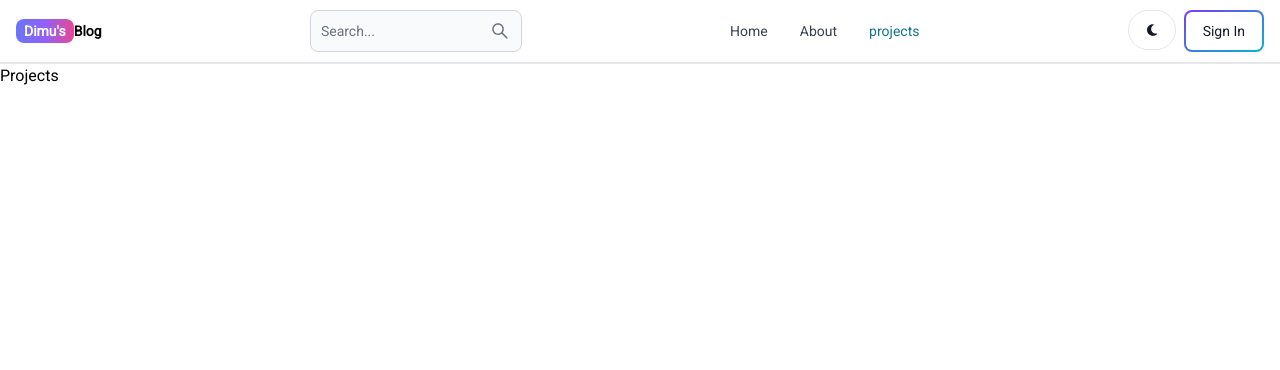
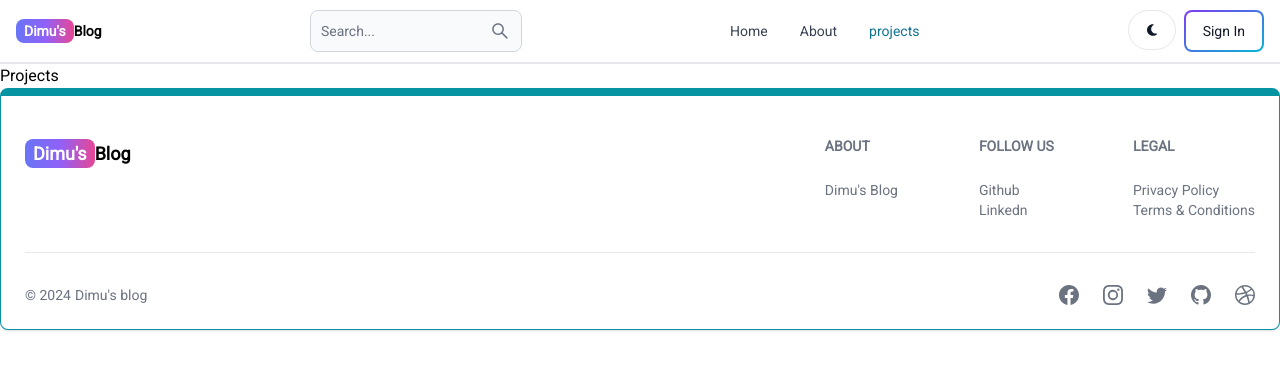
Before and after one commit to DimuthuShasantha/mern-blog-with-admin-dashboard, a React (Vite) app in the folder client/: page /projects in a window 1280 px wide. Shown: the top 370 px of the page. Built offline with nearby package versions, Linux system fonts and the light colour scheme.

Commit message:
create and add footer component

```diff
--- a/client/src/App.jsx
+++ b/client/src/App.jsx
@@ -5,6 +5,7 @@
 import About from "./pages/About";
 import Projects from "./pages/Projects";
 import Header from "./components/Header";
+import FooterCom from "./components/Footer";
 
 export default function App() {
   return (
@@ -17,6 +18,7 @@
         <Route path="/about" element={<About />} />
         <Route path="/projects" element={<Projects />} />
       </Routes>
+      <FooterCom />
     </BrowserRouter>
   );
 }
--- /dev/null
+++ b/client/src/components/Footer.jsx
@@ -0,0 +1,84 @@
+import { Footer } from "flowbite-react";
+import { Link } from "react-router-dom";
+import {
+  BsDribbble,
+  BsFacebook,
+  BsGithub,
+  BsInstagram,
+  BsTwitter,
+} from "react-icons/bs";
+
+export default function FooterCom() {
+  return (
+    <Footer container className="border border-t-8 border-teal-500">
+      <div className="w-full mx-auto max-w-7xl">
+        <div className="grid justify-between w-full sm:flex md:grid-cols-1">
+          <div className="mt-5">
+            <Link
+              to="/"
+              className="self-center text-lg font-semibold whitespace-nowrap sm:text-md dark:text-white"
+            >
+              <span className="px-2 py-1 text-white rounded-lg bg-gradient-to-r from-indigo-500 via-purple-500 to-pink-500">
+                Dimu's
+              </span>
+              Blog
+            </Link>
+          </div>
+          <div className="grid grid-cols-2 gap-8 mt-4 sm:grid-cols-3">
+            <div>
+              <Footer.Title title="About" />
+              <Footer.LinkGroup col>
+                <Footer.Link href="#">Dimu's Blog</Footer.Link>
+              </Footer.LinkGroup>
+            </div>
+            <div className="">
+              <Footer.Title title="Follow us" />
+              <Footer.LinkGroup col>
+                <Footer.Link
+                  href="https://github.com/DimuthuShasantha"
+                  target="_blank"
+                  rel="noopenner noreferrer"
+                >
+                  Github
+                </Footer.Link>
+              </Footer.LinkGroup>
+              <Footer.LinkGroup col>
+                <Footer.Link
+                  href="https://www.linkedin.com/in/wickramarathna/"
+                  target="_blank"
+                  rel="noopenner noreferrer"
+                >
+                  Linkedn
+                </Footer.Link>
+              </Footer.LinkGroup>
+            </div>
+            <div>
+              <Footer.Title title="Legal" />
+              <Footer.LinkGroup col>
+                <Footer.Link href="#">Privacy Policy</Footer.Link>
+              </Footer.LinkGroup>
+              <Footer.LinkGroup col>
+                <Footer.Link href="#">Terms &amp; Conditions</Footer.Link>
+              </Footer.LinkGroup>
+            </div>
+          </div>
+        </div>
+        <Footer.Divider />
+        <div className="w-full sm:flex sm:items-center sm:justify-between">
+          <Footer.Copyright
+            href="#"
+            by="Dimu's blog"
+            year={new Date().getFullYear()}
+          />
+          <div className="flex gap-6 mt-4 sm:mt-0 sm:justify-center">
+            <Footer.Icon href="#" icon={BsFacebook} />
+            <Footer.Icon href="#" icon={BsInstagram} />
+            <Footer.Icon href="#" icon={BsTwitter} />
+            <Footer.Icon href="https://github.com/DimuthuShasantha" icon={BsGithub} />
+            <Footer.Icon href="#" icon={BsDribbble} />
+          </div>
+        </div>
+      </div>
+    </Footer>
+  );
+}
```
